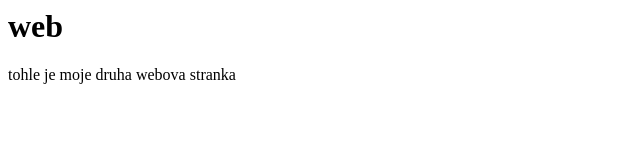
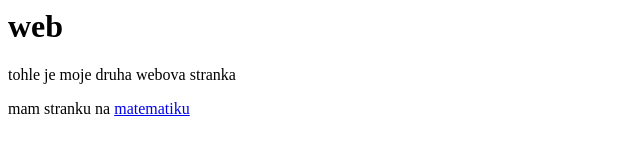
Before and after one commit to jonasbilek/web, a plain HTML site: page index.html in a window 1280 px wide. Shown: the whole page, without its empty margins (0-640 px from the left). Drawn offline with Linux system fonts and the light colour scheme.

Commit message:
novy commit

```diff
--- a/index.html
+++ b/index.html
@@ -7,5 +7,8 @@
 
         <p>tohle je moje druha webova stranka</p>
 
+        <p>mam stranku na <a href="https://jonasovo.retrieve.cz/">matematiku</a></p>
+
+
     </body>
 </html>
```
